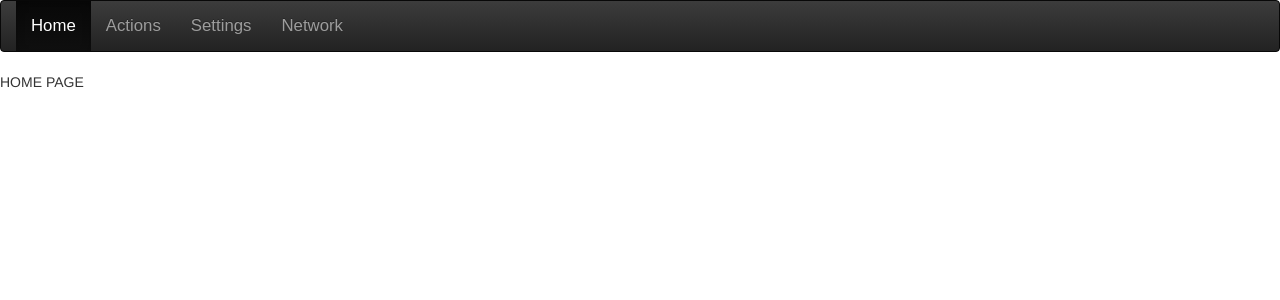
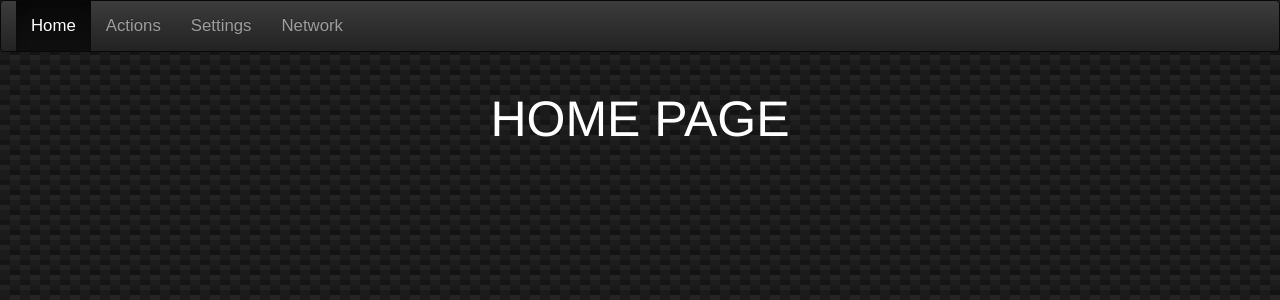
Before and after one commit to Didacus85/Raspbeery3, a Flask app: page / in a window 1280 px wide. Shown: the top 300 px of the page. Run offline with Flask 2, Linux system fonts and the light colour scheme; some libraries are stand-ins or nearby versions.

Commit message:
Carbon Background
Carbon Background

```diff
--- a/templates/home.html
+++ b/templates/home.html
@@ -1,9 +1,29 @@
 {% extends "layout.html" %}
 {% set active_page = "home" %}
 {% block body %}
+<style>
+body{
+  background:
+    linear-gradient(27deg, #151515 5px, transparent 5px) 0 5px,
+    linear-gradient(207deg, #151515 5px, transparent 5px) 10px 0px,
+    linear-gradient(27deg, #222 5px, transparent 5px) 0px 10px,
+    linear-gradient(207deg, #222 5px, transparent 5px) 10px 5px,
+    linear-gradient(90deg, #1b1b1b 10px, transparent 10px),
+    linear-gradient(#1d1d1d 25%, #1a1a1a 25%, #1a1a1a 50%, transparent 50%, transparent 75%, #242424 75%, #242424);
+  background-color: #131313;
+  background-size: 20px 20px;
+}
+
+.titolo{
+    text-align: center;
+    font-size: 50px;
+    color: white;
+}
+
+</style>
 
 <body>
-	HOME PAGE
+	<h1 class="titolo">HOME PAGE<h1>
 
 </body>
 
```
Also changed, not shown: templates/actions.html (+21 -37 lines), templates/settings.html (+34 -6 lines).
